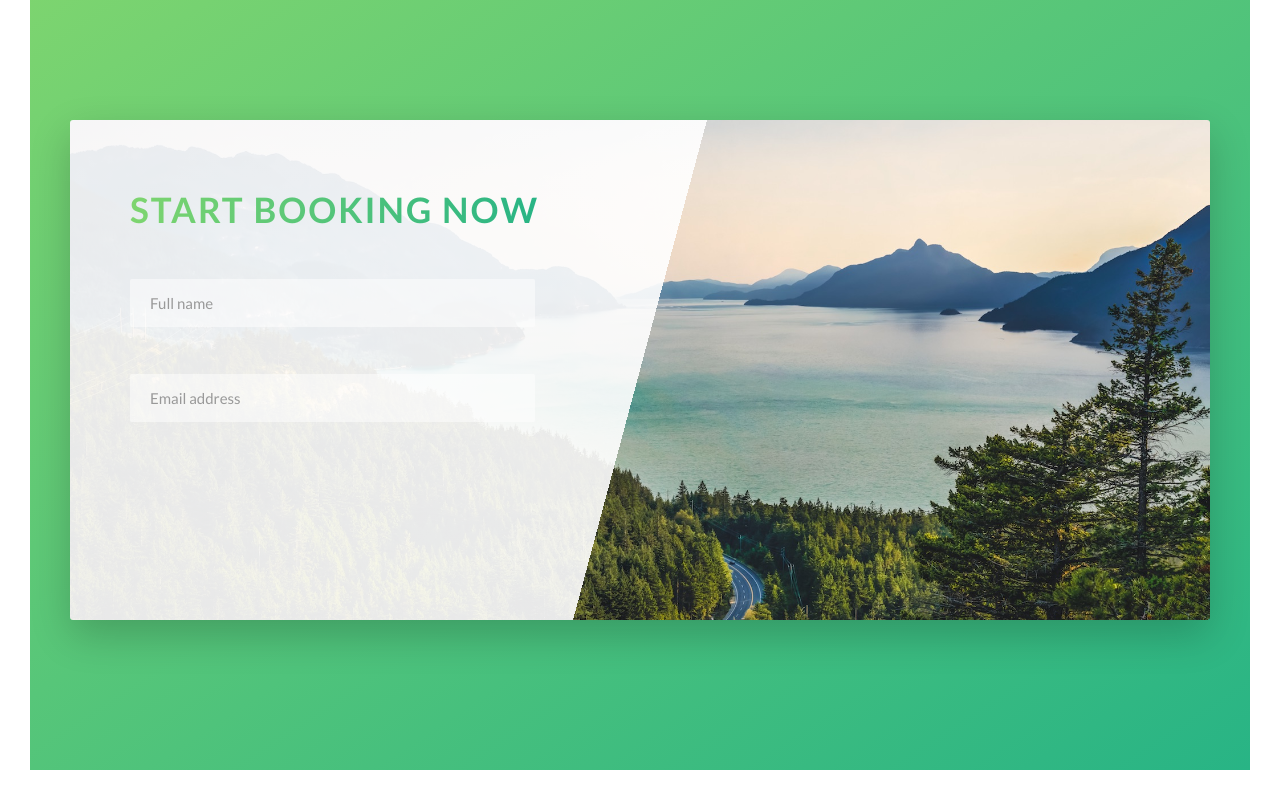
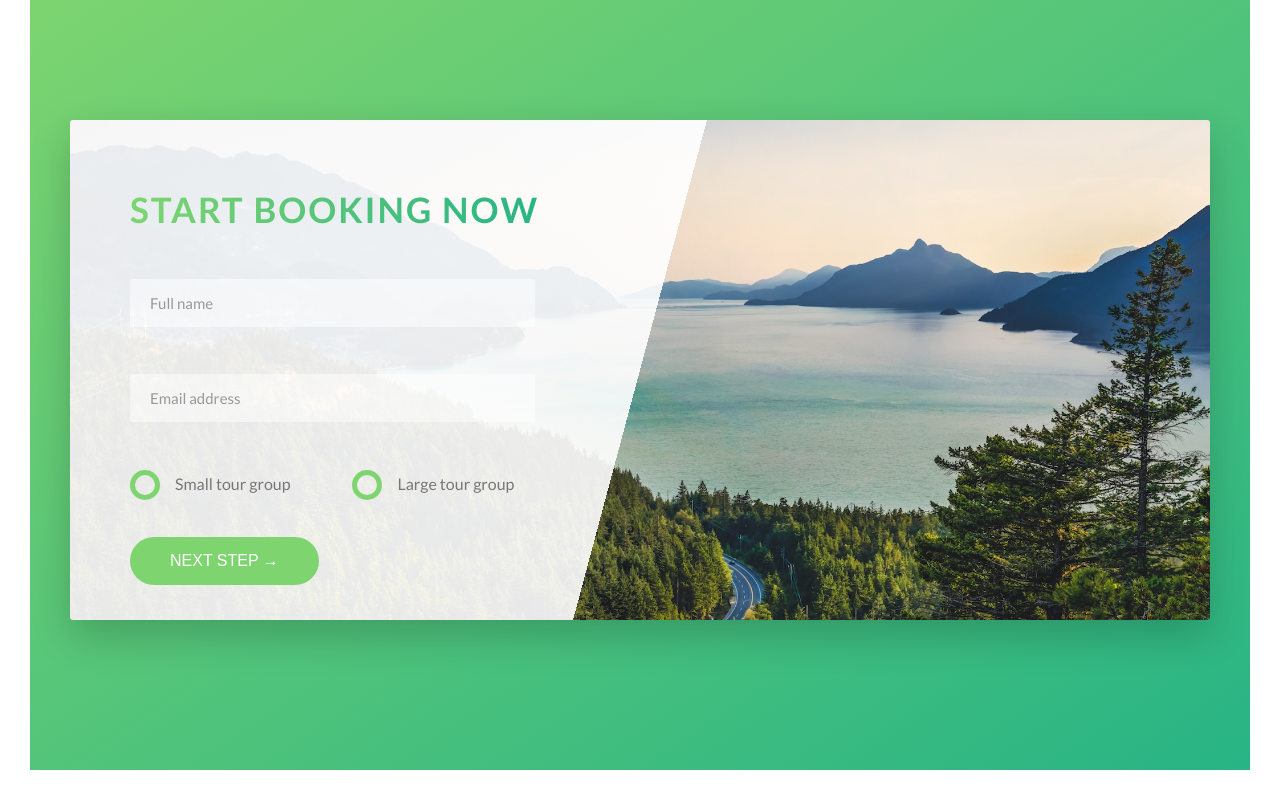
Before and after one commit to Dmitryfor/Dmitryfor.github.io, a website: page landing-01/index.html in a window 1280 px wide. Shown: the part 4388-5188 px from the top of the page. Drawn offline with Linux system fonts and the light colour scheme.

Commit message:
bookingend

```diff
--- a/landing-01/index.html
+++ b/landing-01/index.html
@@ -284,6 +284,28 @@
                                     <input type="email" class="form__input" placeholder="Email address" id="email" required="">
                                     <label for="email" class="form__label">Email address</label>
                                 </div>
+
+                                <div class="form__group u-margin-bottom-medium">
+                                    <div class="form__radio-group">
+                                        <input type="radio" class="form__radio-input" id="small" name="size">
+                                        <label for="small" class="form__radio-label">
+                                            <span class="form__radio-button"></span>
+                                            Small tour group
+                                        </label>
+                                    </div>
+
+                                    <div class="form__radio-group">
+                                        <input type="radio" class="form__radio-input" id="large" name="size">
+                                        <label for="large" class="form__radio-label">
+                                            <span class="form__radio-button"></span>
+                                            Large tour group
+                                        </label>
+                                    </div>
+                                </div>
+
+                                <div class="form__group">
+                                    <button class="btn btn--green">Next step &rarr;</button>
+                                </div>
                             </form>
                         </div>
                     </div>
--- a/landing-01/sass/base/_utilities.scss
+++ b/landing-01/sass/base/_utilities.scss
@@ -1,8 +1,8 @@
-.u-center-text { text-align: center; }
+.u-center-text { text-align: center !important; }
 
-.u-margin-bottom-small { margin-bottom: 1.5rem; }
-.u-margin-bottom-medium { margin-bottom: 4rem; }
-.u-margin-bottom-big { margin-bottom: 8rem; }
+.u-margin-bottom-small { margin-bottom: 1.5rem !important; }
+.u-margin-bottom-medium { margin-bottom: 4rem !important; }
+.u-margin-bottom-big { margin-bottom: 8rem !important; }
 
-.u-margin-top-big { margin-top: 8rem; }
-.u-margin-top-huge { margin-top: 10rem; }
+.u-margin-top-big { margin-top: 8rem !important; }
+.u-margin-top-huge { margin-top: 10rem !important; }
--- a/landing-01/sass/components/_button.scss
+++ b/landing-01/sass/components/_button.scss
@@ -1,5 +1,5 @@
 .btn {
-
+  &,
   &:link,
   &:visited {
     text-transform: uppercase;
@@ -10,9 +10,14 @@
     transition: all .2s;
     position: relative;
     font-size: $default-font-size;
+
+    //change for the button
+
+    border: none;
+    cursor: pointer;
 }
 
-  &:hover {
+  &:hover  {
     transform: translateY(-3px);
     box-shadow: 0 2rem 3rem rgba($color-black, 0.2);
 
@@ -22,9 +27,11 @@
   }
 }
 
-  &:active {
+  &:active,
+  &:focus {
     transform: translateY(-1px);
     box-shadow: 0 1rem 2rem rgba($color-black, 0.2);
+    outline: none;
 }
 
   &--white {
--- a/landing-01/sass/components/_form.scss
+++ b/landing-01/sass/components/_form.scss
@@ -47,4 +47,51 @@
 		visibility: hidden;
 		transform: translateY(-4rem);
 	}
+
+	&__radio-group {
+		width: 49%;
+		display: inline-block;
+	}
+
+	&__radio-input {
+		display: none;
+	}
+
+	&__radio-label {
+		font-size: $default-font-size;
+		cursor: pointer;
+		position: relative;
+		padding-left: 4.5rem;
+
+	}
+
+	&__radio-button {
+		height: 3rem;
+		width: 3rem;
+		border: 5px solid $color-primary;
+		border-radius: 50%;
+		display: inline-block;
+		position: absolute;
+		left: 0;
+		top: -.4rem;
+
+		 &::after {
+		 	content: "";
+		 	display: block;
+			height: 1.2rem;
+			width: 1.2rem;
+			border-radius: 50%;
+			position: absolute;
+			top: 50%;
+			left: 50%;
+			transform: translate(-50%, -50%);
+			background-color: $color-primary;
+			opacity: 0;
+			transition: opacity .2s;
+		 }
+	}
+
+	&__radio-input:checked ~ &__radio-label &__radio-button::after {
+		 opacity: 1;
+	}
 }
```
Also changed, not shown: landing-01/css/style.css.
